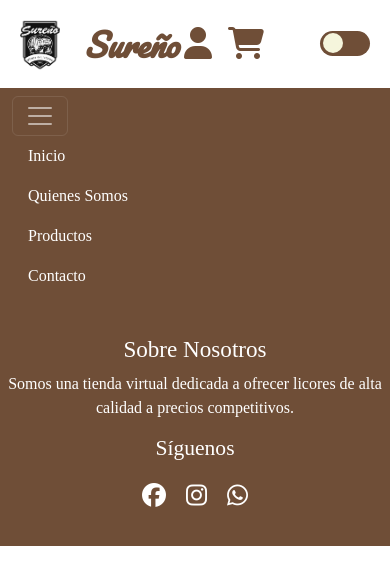
After one commit to luis-sagx/Sureno, a Flask app: template templates/base.html in a window 390 px wide, after a click that opens the changed part. The commit adds this page. Shown: the top 585 px of the page. Run offline with Flask 3, Linux system fonts and the light colour scheme; the template is opened without the code that fills it, so the values that code supplies are empty.

Commit message:
estructura header, nav y footer usando Jinja2

```diff
--- a/app.py
+++ b/app.py
@@ -0,0 +1,30 @@
+from flask import Flask, render_template
+
+app = Flask(__name__)
+
+@app.route('/')
+def index():
+    return render_template('index.html')
+
+@app.route('/about')
+def about():
+    return render_template('aboutUs.html')
+
+@app.route('/products')
+def products():
+    return render_template('product.html')
+
+@app.route('/contact')
+def contact():
+    return render_template('contact.html')
+
+@app.route('/cart')
+def cart():
+    return "Página del carrito"
+
+@app.route('/login')
+def login():
+    return "Página de login"
+
+if __name__ == '__main__':
+    app.run(debug=True)
--- a/static/css/styles.css
+++ b/static/css/styles.css
@@ -0,0 +1,180 @@
+:root {
+    /* Color Palette */
+    --cafe: #6F4E37;          /* Rich brown */
+    --beige: #F5F5DC;         /* Soft beige */
+    --celeste: #87CEEB;       /* Sky blue */
+    --white: #FFFFFF;         /* Pure white */
+    --black: #000000;         /* Pure black */
+    --celeste-oscuro: #316168;
+    --boton-cafe: #906243;
+    --boton-cafe-hover: #fc894f;
+    --boton-celeste: #408791;
+    --boton-celeste-hover: #00b1c9;
+
+    /* Light Theme */
+    --bg-color: var(--white);
+    --text-color: var(--cafe);
+    --header-bg: var(--beige);
+    --nav-bg: var(--cafe);
+    --link-color: var(--white);
+    --hover-link-color:rgb(255, 255, 221);
+    --icon-color: var(--cafe);
+    --checkbox-bg: var(--cafe);
+    --checkbox-ball: var(--beige);
+    --section-1: var(--beige);
+    --section-2: var(--celeste);
+}
+
+/* Dark Theme */
+body.dark-mode {
+    --bg-color: #1E1E1E;
+    --text-color: var(--beige);
+    --header-bg: #2b2a2a;
+    --nav-bg: var(--cafe);
+    --link-color: var(--beige);
+    --hover-link-color: rgb(255, 255, 221);
+    --icon-color: var(--beige);
+    --checkbox-bg: var(--beige);
+    --checkbox-ball: var(--cafe);
+    --section-1: var(--cafe);
+    --section-2: var(--celeste-oscuro);
+}
+
+body {
+    background-color: var(--bg-color);
+    color: var(--text-color);
+    transition: background-color 0.3s, color 0.3s;
+    font-family: 'Times New Roman', Times, serif;
+}
+
+/* Header Styles */
+.bg-custom {
+    box-shadow: 0 2px 4px rgba(0,0,0,0.1);
+}
+
+.logo {
+    width: 3.5rem;
+    object-fit: cover;
+}
+
+.site-title {
+    font-style: italic;
+    font-family: "Pacifico";
+    font-weight: bold;
+    font-size: 2.5rem;
+    color: var(--text-color);
+}
+
+/* Navigation Styles */
+.navbar {
+    background-color: var(--nav-bg) !important;
+    padding: 0.5rem 0;
+}
+
+.navbar-nav .nav-link {
+    color: var(--link-color) !important;
+    transition: color 0.3s;
+    padding: 0.5rem 1rem;
+}
+
+.navbar-nav .nav-link:hover {
+    color: var(--hover-link-color) !important;
+    text-shadow: 0px 0px 10px rgba(255, 252, 221, 0.5);
+}
+
+.icono-nav{
+    color: var(--cafe);
+}
+
+.btn-1{
+    background-color: var(--boton-cafe);
+}
+
+.btn-1:hover{
+    background-color: var(--boton-cafe-hover);
+}
+
+.btn-2{
+    background-color: var(--boton-celeste);
+}
+
+.btn-2:hover{
+    background-color: var(--boton-celeste-hover);
+}
+
+.btn-1, .btn-2 {
+    color: var(--white);
+}
+
+/* Footer Styles */
+footer {
+    background-color: var(--nav-bg);
+    color: var(--white);
+    text-align: center;
+    padding: 2rem 0;
+}
+
+.social-icons {
+    margin-top: 1rem;
+}
+
+.social-icons a {
+    color: var(--white);
+    font-size: 1.5rem;
+    margin: 0 0.5rem;
+    transition: color 0.3s;
+}
+
+.social-icons a:hover {
+    color: var(--celeste);
+}
+
+/* Dark Mode Toggle */
+.toggle-container {
+    width: 50px;
+    height: 25px;
+    background-color: var(--checkbox-bg);
+    border-radius: 50px;
+    position: relative;
+    cursor: pointer;
+    transition: background-color 0.3s;
+}
+
+.toggle-ball {
+    width: 20px;
+    height: 20px;
+    background-color: var(--checkbox-ball);
+    border-radius: 50%;
+    position: absolute;
+    top: 50%;
+    left: 3px;
+    transform: translateY(-50%);
+    transition: left 0.3s, background-color 0.3s;
+}
+
+body.dark-mode .toggle-ball {
+    left: 27px;
+}
+
+/* Responsive Adjustments */
+@media (max-width: 768px) {
+    .logo {
+        width: 3.5rem;
+    }
+
+    .site-title {
+        font-size: 2rem;
+    }
+
+    .services-group {
+        flex-direction: column;
+    }
+
+    .services-1 {
+        margin-bottom: 1rem;
+    }
+
+    .gallery {
+        grid-template-columns: 1fr;
+    }
+}
--- /dev/null
+++ b/static/js/theme-toggle.js
@@ -0,0 +1,3 @@
+document.getElementById("dark-mode-toggle").addEventListener("click", function() {
+    document.body.classList.toggle("dark-mode");
+});
--- /dev/null
+++ b/templates/base.html
@@ -0,0 +1,27 @@
+<!DOCTYPE html>
+<html lang="es">
+<head>
+    <meta charset="UTF-8">
+    <meta name="viewport" content="width=device-width, initial-scale=1.0">
+    <title>{% block title %}Sureño{% endblock %}</title>
+    <link href="https://cdn.jsdelivr.net/npm/bootstrap@5.3.2/dist/css/bootstrap.min.css" rel="stylesheet">
+    <link rel="stylesheet" href="{{ url_for('static', filename='css/styles.css') }}">
+    <link href="https://fonts.googleapis.com/css2?family=Pacifico&display=swap" rel="stylesheet">
+    <link rel="stylesheet" href="https://cdnjs.cloudflare.com/ajax/libs/font-awesome/6.7.2/css/all.min.css">
+</head>
+<body>
+
+    {% include 'partials/header.html' %}
+    {% include 'partials/nav.html' %}
+
+    <main>
+        {% block content %}{% endblock %}
+    </main>
+
+    {% include 'partials/footer.html' %}
+
+    <script src="https://cdn.jsdelivr.net/npm/bootstrap@5.3.2/dist/js/bootstrap.min.js"></script>
+    <script src="{{ url_for('static', filename='js/theme-toggle.js') }}"></script>
+
+</body>
+</html>
--- /dev/null
+++ b/templates/partials/footer.html
@@ -0,0 +1,10 @@
+<footer>
+    <h3>Sobre Nosotros</h3>
+    <p>Somos una tienda virtual dedicada a ofrecer licores de alta calidad a precios competitivos.</p>
+    <h4>Síguenos</h4>
+    <div class="social-icons">
+        <a href="https://www.facebook.com/licorsureno"><i class="fa-brands fa-facebook"></i></a>
+        <a href="https://www.instagram.com/licores_sureno_ec/"><i class="fa-brands fa-instagram"></i></a>
+        <a href="https://web.whatsapp.com/"><i class="fa-brands fa-whatsapp"></i></a>
+    </div>
+</footer>
--- /dev/null
+++ b/templates/partials/header.html
@@ -0,0 +1,25 @@
+<header class="bg-custom">
+    <div class="container">
+        <div class="row align-items-center py-3">
+            <div class="col-4 d-flex align-items-center">
+                <img src="{{ url_for('static', filename='img/logo.png') }}" alt="logo" class="img-fluid logo">
+                <h1 class="ms-3 mb-0 text-custom site-title">Sureño</h1>
+            </div>
+            <div class="col-8 d-flex justify-content-end align-items-center">
+                <div class="d-flex align-items-center">
+                    <a href="{{ url_for('login') }}" class="me-3">
+                        <i class="fa-solid fa-user fa-2x text-custom icono-nav"></i>
+                    </a>
+                    <a href="{{ url_for('cart') }}" class="me-3">
+                        <i class="fa-solid fa-cart-shopping fa-2x text-custom icono-nav"></i>
+                    </a>
+                    <div class="form-check form-switch me-2">
+                        <div class="toggle-container" id="dark-mode-toggle">
+                            <div class="toggle-ball"></div>
+                        </div>
+                    </div>
+                </div>
+            </div>
+        </div>
+    </div>
+</header>
--- /dev/null
+++ b/templates/partials/nav.html
@@ -0,0 +1,15 @@
+<nav class="navbar navbar-expand-lg navbar-dark">
+    <div class="container">
+        <button class="navbar-toggler" type="button" data-bs-toggle="collapse" data-bs-target="#navbarNav">
+            <span class="navbar-toggler-icon"></span>
+        </button>
+        <div class="collapse navbar-collapse justify-content-center" id="navbarNav">
+            <ul class="navbar-nav">
+                <li class="nav-item"><a class="nav-link" href="{{ url_for('index') }}">Inicio</a></li>
+                <li class="nav-item"><a class="nav-link" href="{{ url_for('about') }}">Quienes Somos</a></li>
+                <li class="nav-item"><a class="nav-link" href="{{ url_for('products') }}">Productos</a></li>
+                <li class="nav-item"><a class="nav-link" href="{{ url_for('contact') }}">Contacto</a></li>
+            </ul>
+        </div>
+    </div>
+</nav>
```
Also changed, not shown: static/css/index.css (added, +120 -0 lines), templates/index.html (+64 -10 lines), config.py (added), models.py (added), routes.py (added), services/product_service.py (added), services/user_service.py (added), static/img/Elaboracion.png (added), static/img/Fabricantes.png (added), static/img/Fondo-main.webp (added), static/img/logo.jpg (added), static/img/logo.png (added), static/img/producto.png (added).
